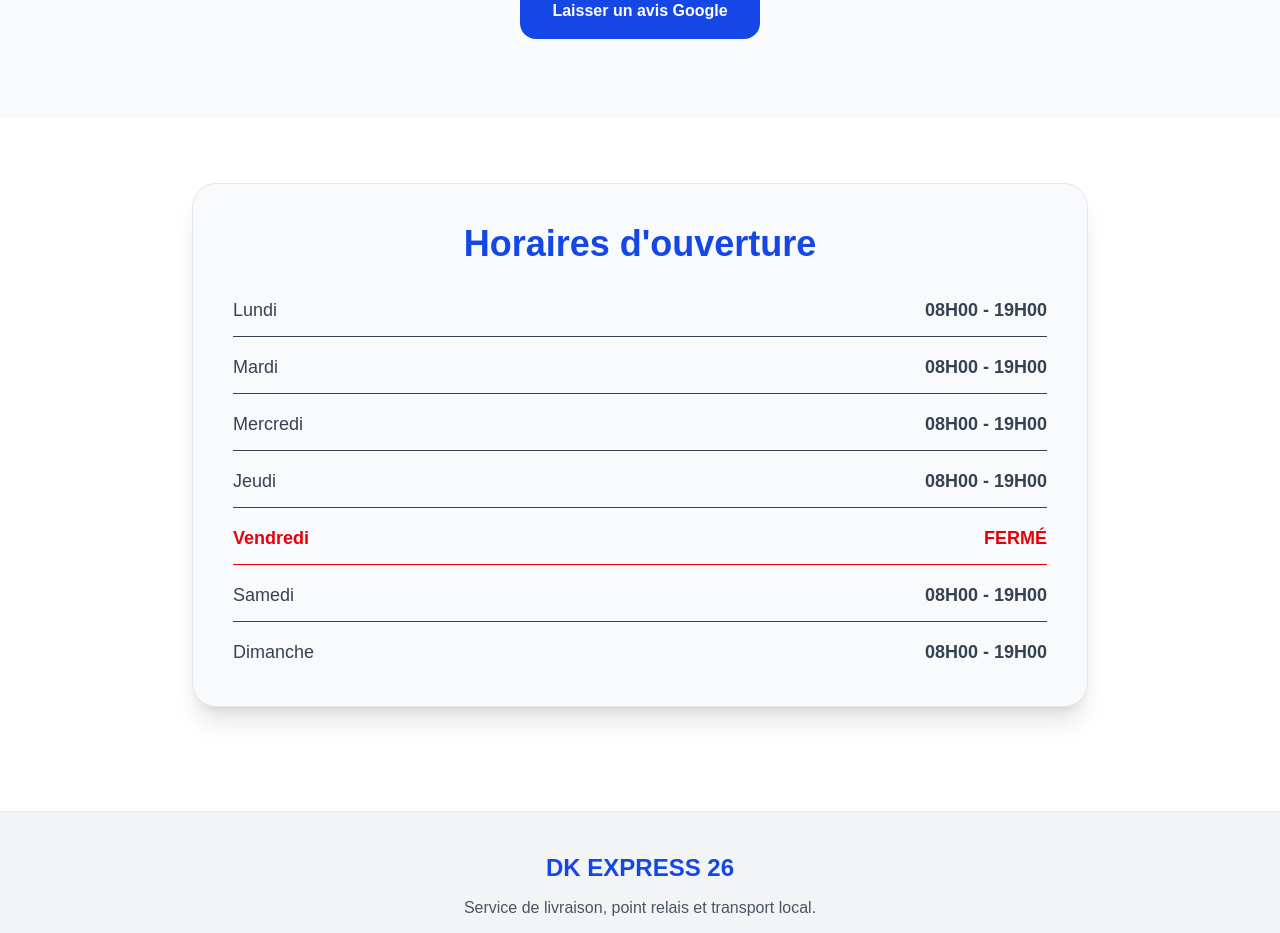
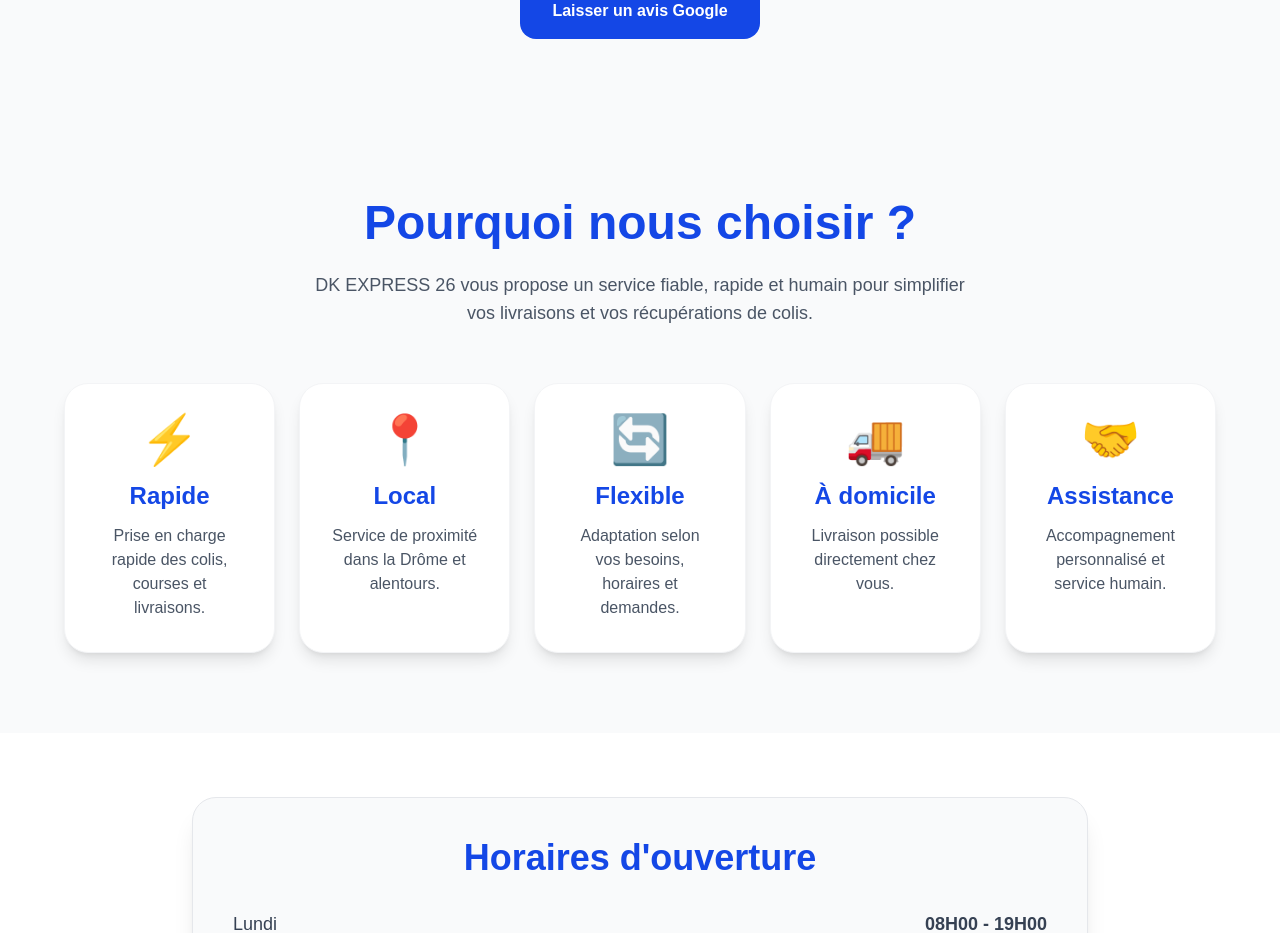
Before and after one commit to dkexpress2607/dk-express26, a Next.js app: page / in a window 1280 px wide. Shown: the part 4946-5879 px from the top of the page. Built offline with nearby package versions, Linux system fonts and the light colour scheme.

Commit message:
Ajout animations modernes

```diff
--- a/app/page.tsx
+++ b/app/page.tsx
@@ -577,6 +577,112 @@ if (loading) {
         </div>
 
       </section>
+      {/* POURQUOI NOUS CHOISIR */}
+<section className="py-20 bg-gray-50 px-6">
+
+  <div className="max-w-6xl mx-auto">
+
+    <h2 className="text-5xl font-black text-center text-blue-700 mb-6">
+      Pourquoi nous choisir ?
+    </h2>
+
+    <p className="text-center text-gray-600 max-w-2xl mx-auto mb-14 text-lg">
+      DK EXPRESS 26 vous propose un service fiable, rapide et humain
+      pour simplifier vos livraisons et vos récupérations de colis.
+    </p>
+
+    <div className="grid md:grid-cols-2 lg:grid-cols-5 gap-6">
+
+      {/* RAPIDE */}
+      <div className="bg-white rounded-3xl p-8 shadow-lg border border-gray-100 text-center hover:shadow-2xl transition">
+
+        <div className="text-5xl mb-4">
+          ⚡
+        </div>
+
+        <h3 className="text-2xl font-black text-blue-700 mb-3">
+          Rapide
+        </h3>
+
+        <p className="text-gray-600">
+          Prise en charge rapide des colis, courses et livraisons.
+        </p>
+
+      </div>
+
+      {/* LOCAL */}
+      <div className="bg-white rounded-3xl p-8 shadow-lg border border-gray-100 text-center hover:shadow-2xl transition">
+
+        <div className="text-5xl mb-4">
+          📍
+        </div>
+
+        <h3 className="text-2xl font-black text-blue-700 mb-3">
+          Local
+        </h3>
+
+        <p className="text-gray-600">
+          Service de proximité dans la Drôme et alentours.
+        </p>
+
+      </div>
+
+      {/* FLEXIBLE */}
+      <div className="bg-white rounded-3xl p-8 shadow-lg border border-gray-100 text-center hover:shadow-2xl transition">
+
+        <div className="text-5xl mb-4">
+          🔄
+        </div>
+
+        <h3 className="text-2xl font-black text-blue-700 mb-3">
+          Flexible
+        </h3>
+
+        <p className="text-gray-600">
+          Adaptation selon vos besoins, horaires et demandes.
+        </p>
+
+      </div>
+
+      {/* LIVRAISON */}
+      <div className="bg-white rounded-3xl p-8 shadow-lg border border-gray-100 text-center hover:shadow-2xl transition">
+
+        <div className="text-5xl mb-4">
+          🚚
+        </div>
+
+        <h3 className="text-2xl font-black text-blue-700 mb-3">
+          À domicile
+        </h3>
+
+        <p className="text-gray-600">
+          Livraison possible directement chez vous.
+        </p>
+
+      </div>
+
+      {/* ASSISTANCE */}
+      <div className="bg-white rounded-3xl p-8 shadow-lg border border-gray-100 text-center hover:shadow-2xl transition">
+
+        <div className="text-5xl mb-4">
+          🤝
+        </div>
+
+        <h3 className="text-2xl font-black text-blue-700 mb-3">
+          Assistance
+        </h3>
+
+        <p className="text-gray-600">
+          Accompagnement personnalisé et service humain.
+        </p>
+
+      </div>
+
+    </div>
+
+  </div>
+
+</section>
 {/* HORAIRES */}
 <section className="py-16 bg-white px-6">
 
```
